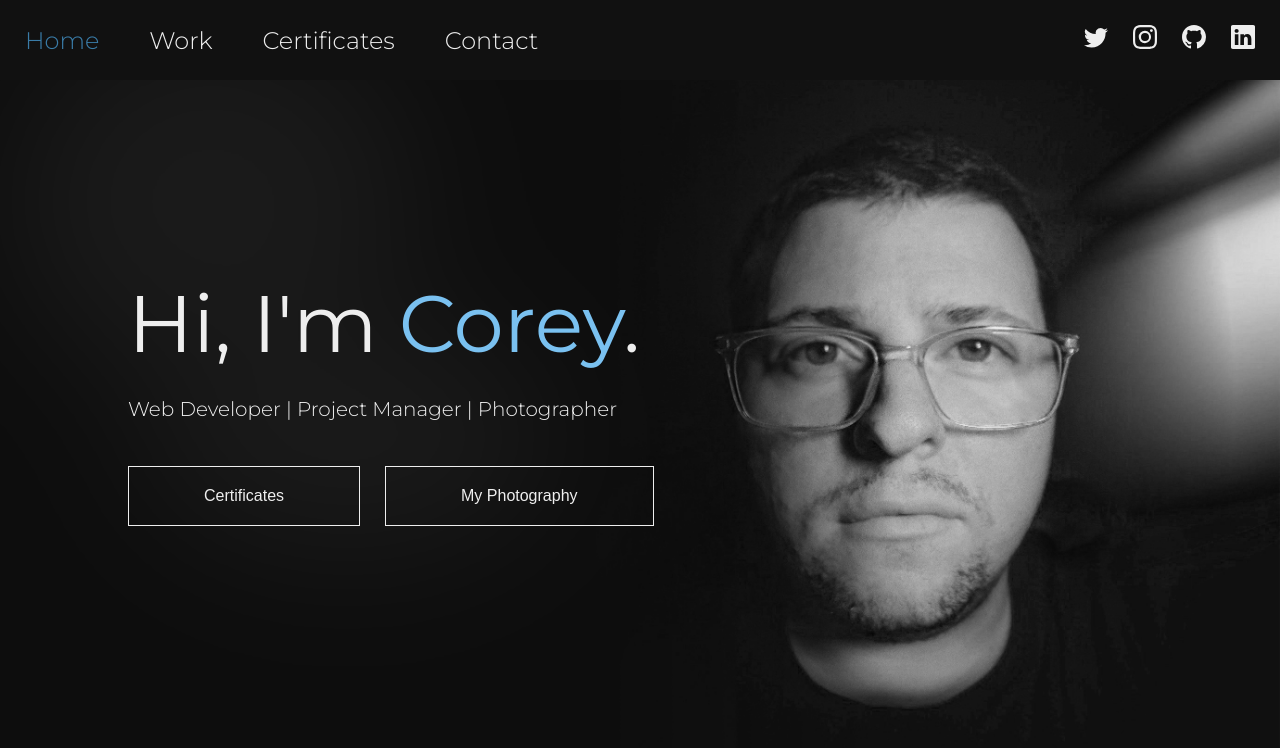
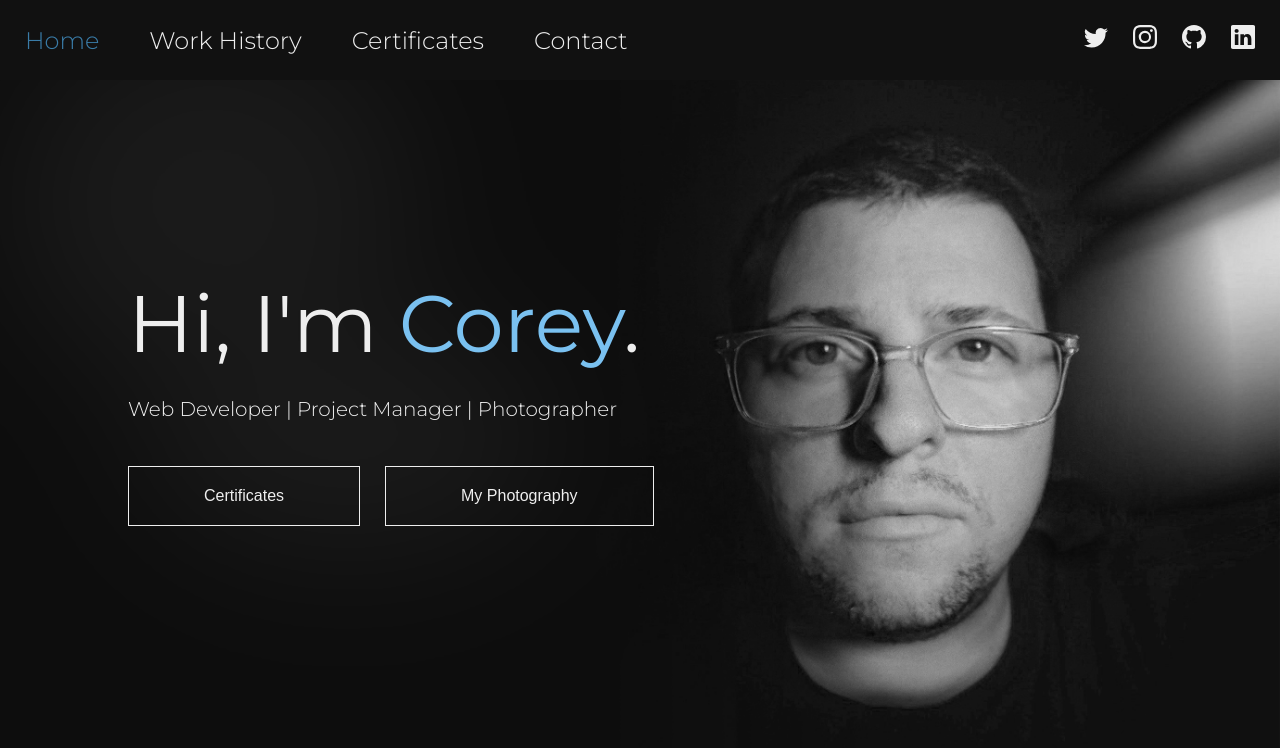
Before and after one commit to cormeistro/coreycollinsm, a React (Create React App) app: page / in a window 1280 px wide. Shown: the top 748 px of the page. Built offline with nearby package versions, Linux system fonts and the light colour scheme.

Commit message:
Corrected Work History Link Name
Changed from "Work" to "Work-History"

```diff
--- a/src/App.js
+++ b/src/App.js
@@ -10,7 +10,7 @@ function App() {
       <BrowserRouter>
         <Routes>
           <Route path="/" element={<Home />} />
-          <Route path="/work" element={<Work />} />
+          <Route path="/work-history" element={<Work />} />
           <Route path="/certificates" element={<Certificates />} />
           <Route path="/contact" element={<Contact />} />
         </Routes>
--- a/src/components/navBar/navBar.jsx
+++ b/src/components/navBar/navBar.jsx
@@ -10,7 +10,7 @@ const NavBar = () => {
         return (
             <ul>
                 <a className={setStyle('/')} href="/"><li>Home</li></a>
-                <a className={setStyle('/work')} href="/work"><li>Work</li></a>
+                <a className={setStyle('/work-history')} href="/work-history"><li>Work History</li></a>
                 <a className={setStyle('/certificates')} href="/certificates"><li>Certificates</li></a>
                 {/* <a className={setStyle('/about')} href="/about"><li>About</li></a> */}
                 <a className={setStyle('/contact')} href="/contact"><li>Contact</li></a>
```
